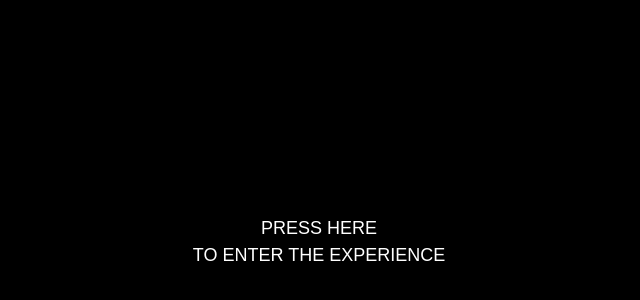
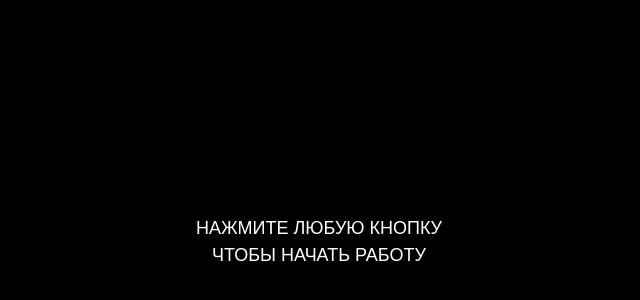
Before and after one commit to BondarchukAlexander/MyFirstProject, a plain HTML site: page index.html in a window 1280 px wide. Shown: the part 158-458 px from the top of the page, without its empty margins (321-961 px from the left). Drawn offline with nearby package versions, Linux system fonts and the light colour scheme.

Commit message:
Update index.html

```diff
--- a/index.html
+++ b/index.html
@@ -27,9 +27,9 @@
                 text-transform: uppercase; font-family: Arial, Helvetica, sans-serif; font-weight: 400; line-height: 1.5em; font-size: large; white-space: nowrap;
                 user-select: none; pointer-events: none;
             ">
-            Press here
+            Нажмите любую кнопку
             <br>
-            to enter the experience
+            чтобы начать работу
         </div>
     </div>
 
```
